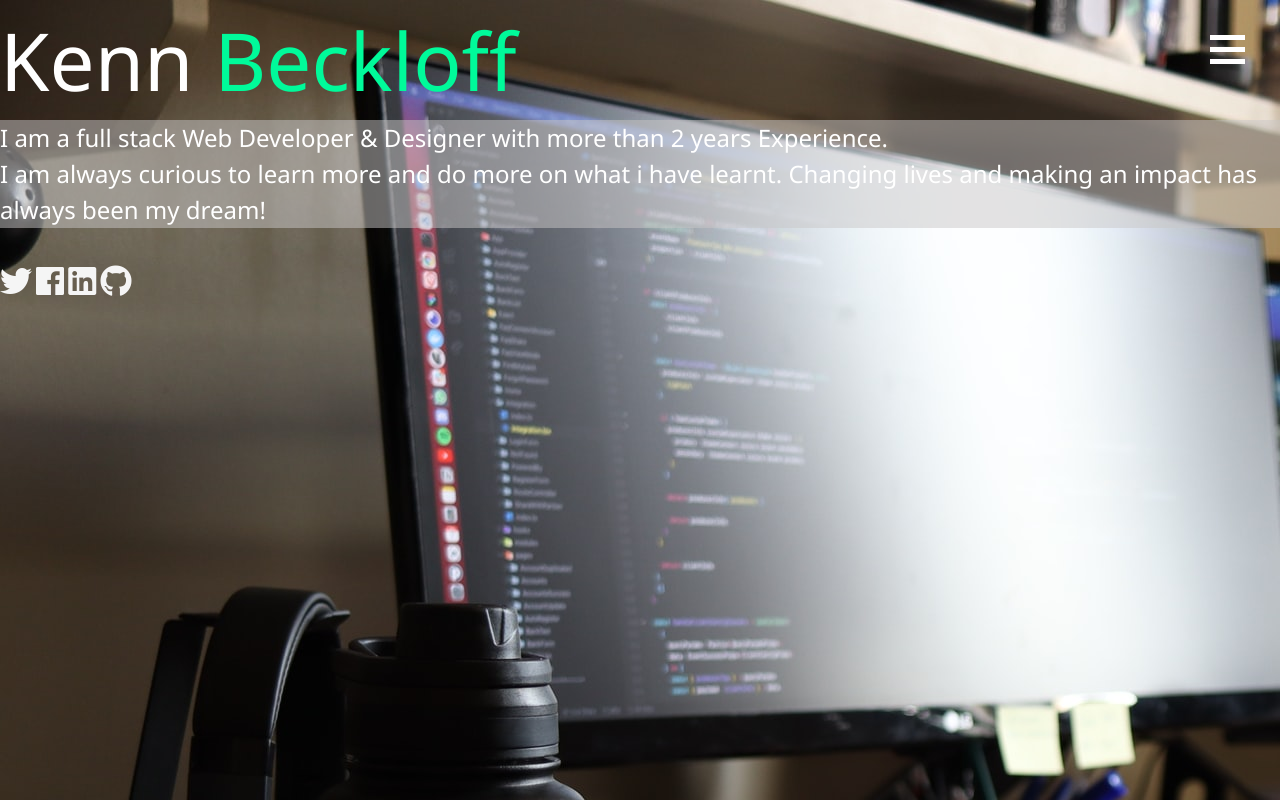
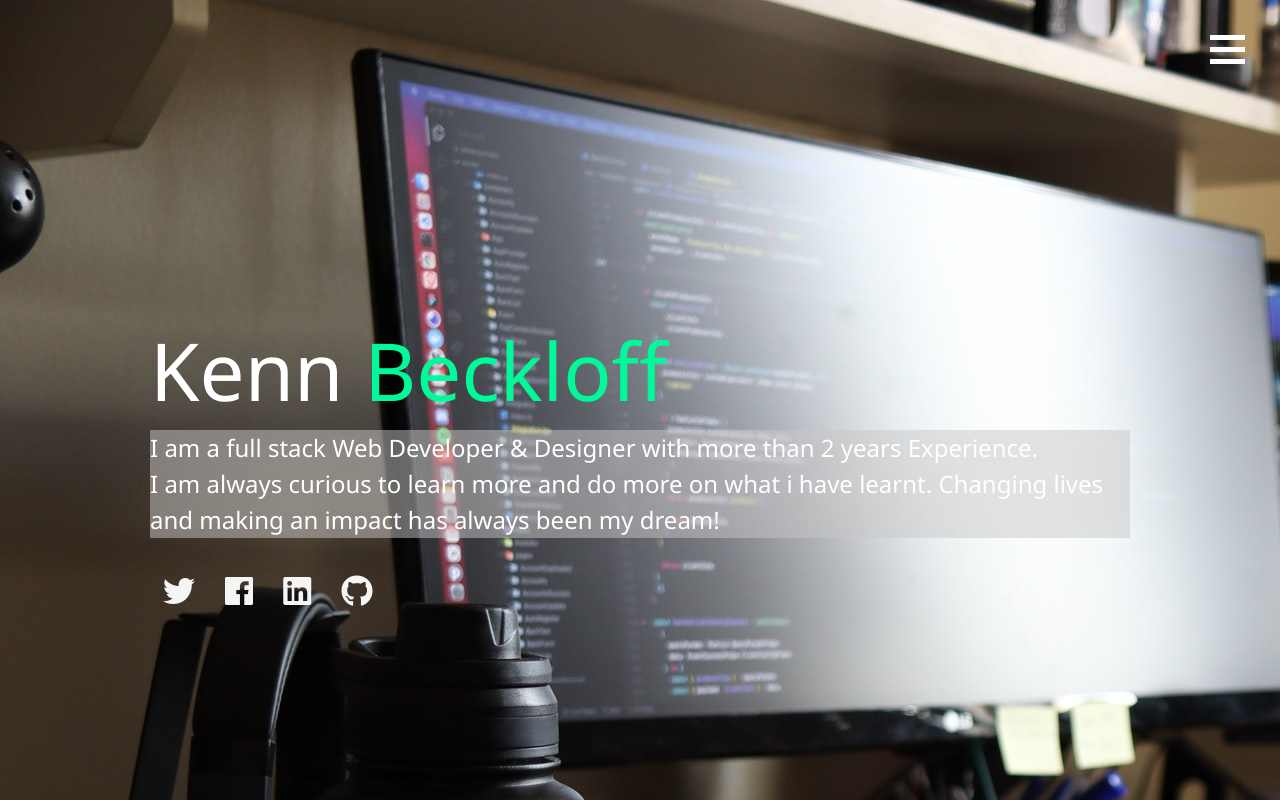
Before and after one commit to kennbeckloff/My-Portfolio, a plain HTML site: page index.html in a window 1280 px wide. Drawn offline with Linux system fonts and the light colour scheme.

Commit message:
styling the index page the header section

```diff
--- a/style.css
+++ b/style.css
@@ -147,3 +147,20 @@
   .text-secondary {
     color: mediumspringgreen;
  }
+ main#home {
+    overflow: hidden; }
+    main#home h1 {
+    margin-top: 20vh;
+}
+
+ main {
+    padding: 150px;
+    min-height: calc(100vh - 80px);
+ }
+ main .icons a {
+        padding: 13px;
+ }
+main .icons a:hover {
+     color: mediumspringgreen;
+     transition: all 0.5s ease-out;
+}
```
